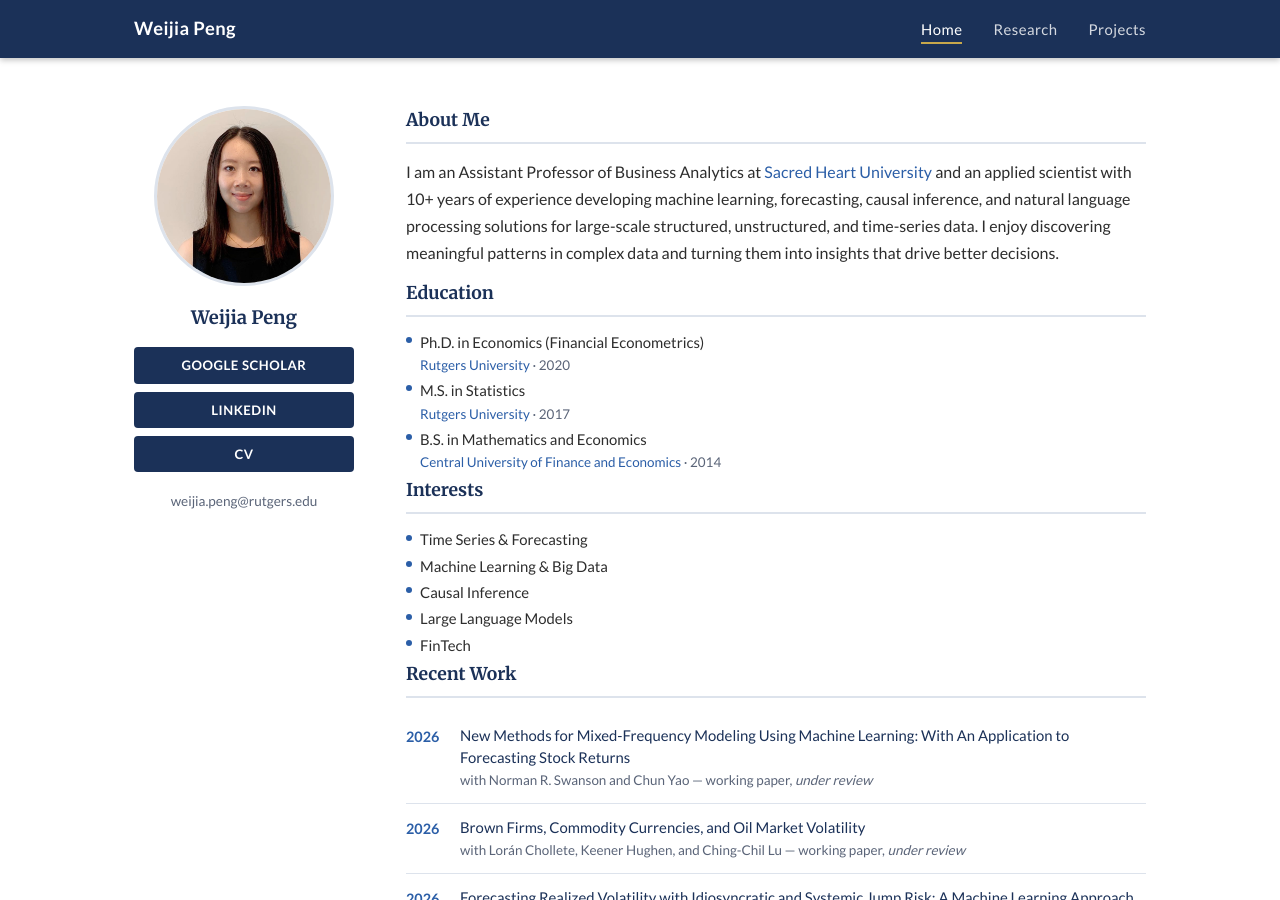
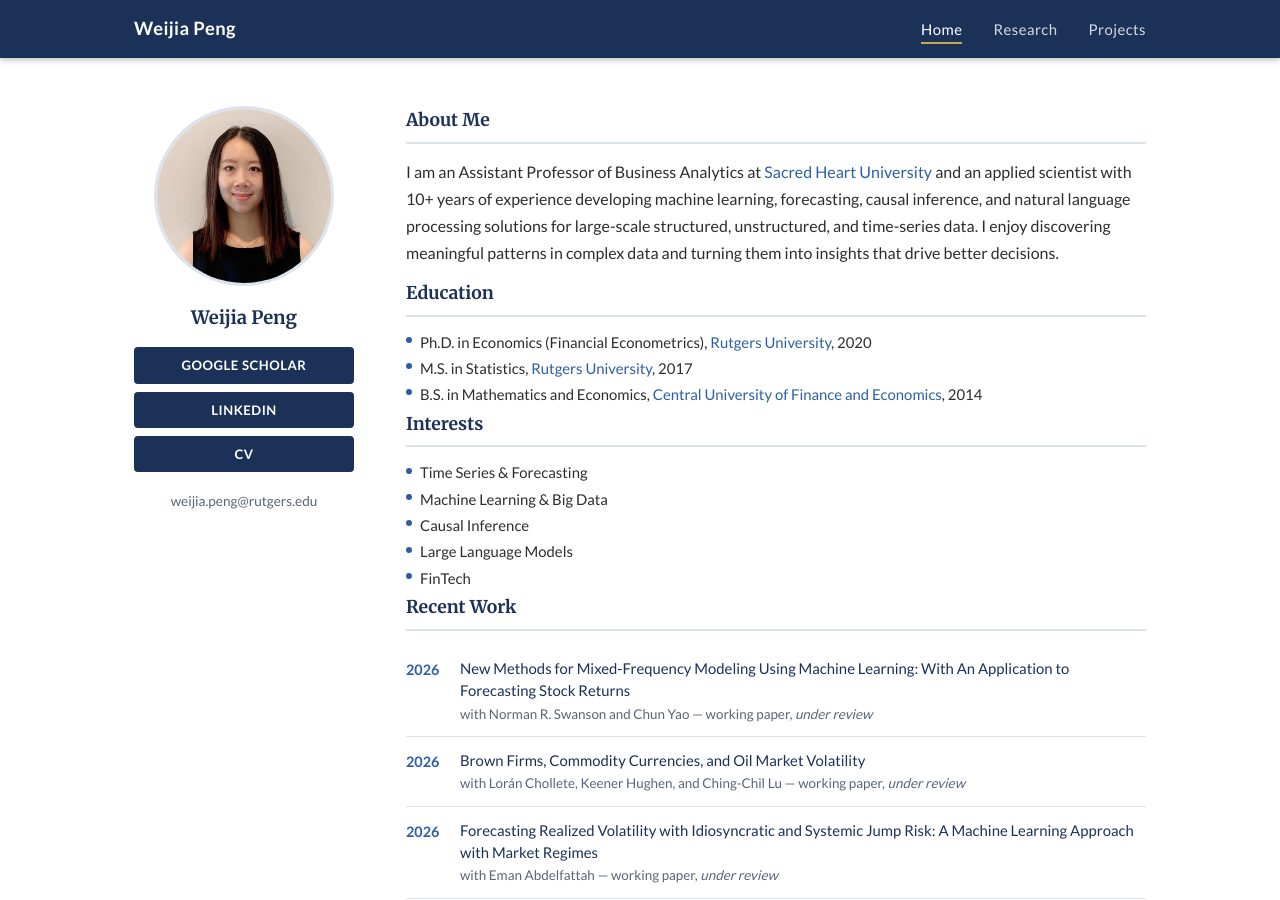
Before and after one commit to weijiap/weijiap.github.io, a Jekyll site: the page built from index.html, in a window 1280 px wide and 900 px high. Built offline with Jekyll 4.4.1, drawn with Linux system fonts in a browser that asks for light colours.

Commit message:
Show education as single line: degree, university, year
Co-Authored-By: Claude Sonnet 4.6 <noreply@anthropic.com>

```diff
--- a/index.html
+++ b/index.html
@@ -44,9 +44,9 @@ title: Home
     <section class="edu-section">
       <h2>Education</h2>
       <ul class="interest-list">
-        <li>Ph.D. in Economics (Financial Econometrics)<br><span class="edu-meta"><a href="https://newbrunswick.rutgers.edu/" target="_blank" rel="noopener">Rutgers University</a> &middot; 2020</span></li>
-        <li>M.S. in Statistics<br><span class="edu-meta"><a href="https://newbrunswick.rutgers.edu/" target="_blank" rel="noopener">Rutgers University</a> &middot; 2017</span></li>
-        <li>B.S. in Mathematics and Economics<br><span class="edu-meta"><a href="http://www.cufe.edu.cn/" target="_blank" rel="noopener">Central University of Finance and Economics</a> &middot; 2014</span></li>
+        <li>Ph.D. in Economics (Financial Econometrics), <a href="https://newbrunswick.rutgers.edu/" target="_blank" rel="noopener">Rutgers University</a>, 2020</li>
+        <li>M.S. in Statistics, <a href="https://newbrunswick.rutgers.edu/" target="_blank" rel="noopener">Rutgers University</a>, 2017</li>
+        <li>B.S. in Mathematics and Economics, <a href="http://www.cufe.edu.cn/" target="_blank" rel="noopener">Central University of Finance and Economics</a>, 2014</li>
       </ul>
     </section>
 
```
